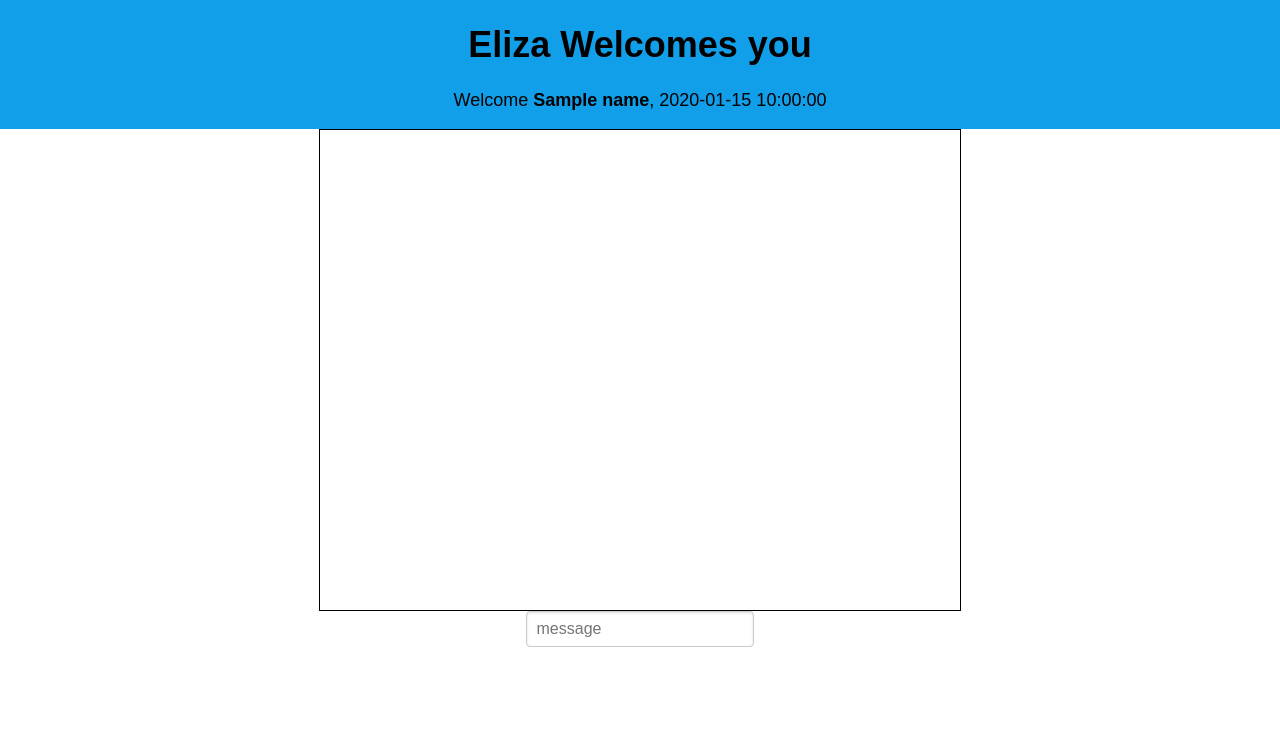
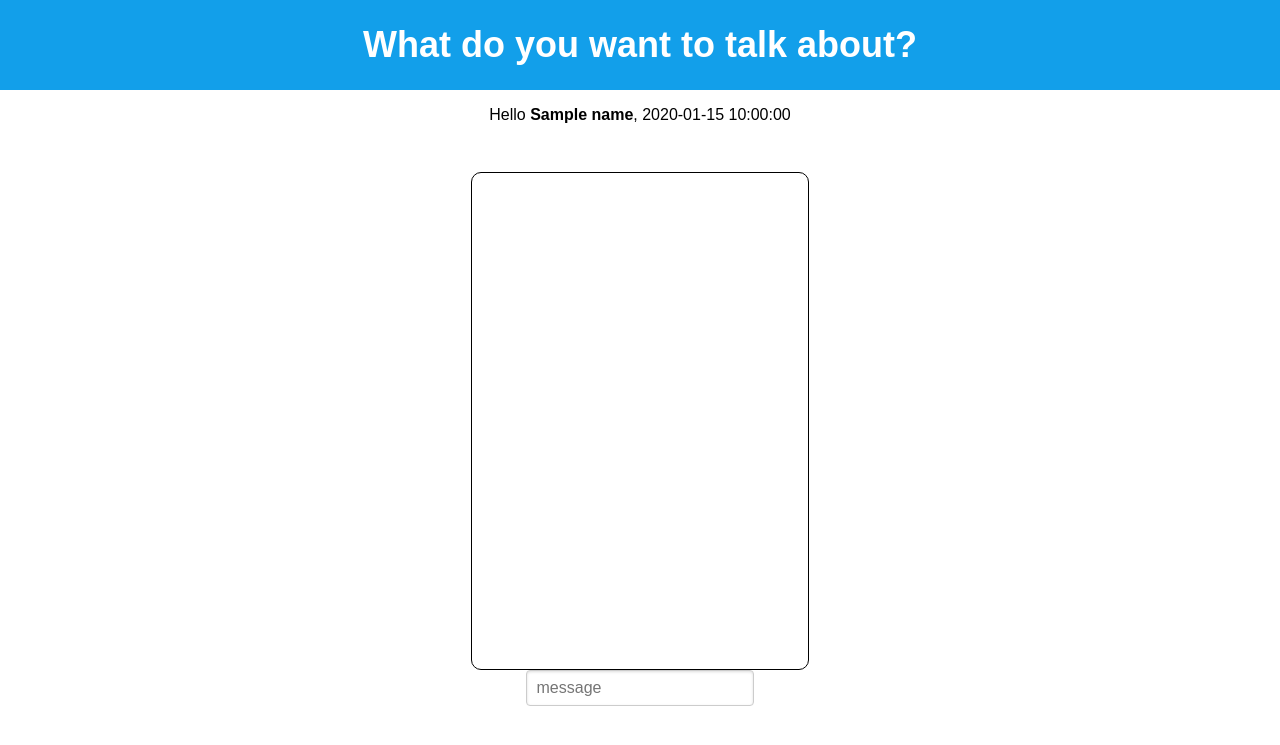
Before and after one commit to Izueh/eliza, a Flask app: template templates/index.html in a window 1280 px wide. Shown: the top 745 px of the page. Run offline with Flask 2, Linux system fonts and the light colour scheme; the template is opened without the code that fills it: most values are stand-ins (such as "Sample title", 1, 10 or a date in 2020).

Commit message:
more styling

```diff
--- a/app.py
+++ b/app.py
@@ -8,11 +8,10 @@ app = Flask(__name__)
 
 @app.route('/eliza', methods=['GET', 'POST'])
 def index():
-
     if request.method == 'GET':
         return render_template('index.html')
     elif request.method == 'POST':
-        return render_template('index.html',name=request.form["name"], date=datetime.datetime.now().strftime("%b %d %Y, %X"))
+        return render_template('index.html',name=request.form["name"], date=datetime.datetime.now().strftime("%b %d %Y %X"))
 
 
 @app.route('/eliza/DOCTOR', methods=['POST'])
--- a/static/css/style.css
+++ b/static/css/style.css
@@ -1,9 +1,22 @@
-
+.h1{
+    font-family: 'Roboto',sans-serif;
+}
+.p{
+    font-family: 'Roboto', sans-serif;
+}
 .chatbox {
-    width: 40em;
+    width: 20em;
     height: 30em;
+    padding: 0.5em 0.5em 0.5em 0.5em;
     border: 1px solid black;
     margin: 0 auto;
+    -moz-border-radius: 10px;
+    -webkit-border-radius: 10px;
+    border-radius: 10px;
+    text-align: left;
+    overflow-y: scroll;
+    word-wrap: break-word;
+    margin-top: 2em;
 }
 
 .header{
@@ -12,23 +25,9 @@
     text-align: center;
 }
 
-
-.message-sent {
-    border-radius: inherit;
-    background-color: #11557C;
-    border-bottom-color: white;
-    color: ghostwhite;
-    text-align: left;
+.message{
+    font-family: 'Roboto', sans-serif;
+    font-size: 1em;
+    padding: 1em 1em 1em 1em;
+    color: black;
 }
-
-.content-input {
-    margin: auto;
-}
-
-.message-received {
-    border-radius: inherit;
-    border-bottom-color: white;
-    background-color: grey;
-    color: black;
-    text-align: right;
-}
--- a/static/js/chatform.js
+++ b/static/js/chatform.js
@@ -16,6 +16,7 @@ $(document).ready(function () {
             data: request,
             success: function (data) {
                 showResponse(data);
+                document.getElementById('chatForm').reset();
             }
         });
     })
@@ -24,11 +25,12 @@ $(document).ready(function () {
 
 function showRequest() {
     var chatBox = $('#chatBox');
-    var message = 'human: ' + $('#message').val();
+    var message = '<span class="message">'+'human: ' + $('#message').val()+'</span>';
     $(chatBox).append(message + '<br>');
 }
 
 function showResponse(responseText) {
     var chatBox = $('#chatBox');
-    $(chatBox).append('eliza:' + responseText.eliza + '<br>');
+    var message = '<span class="message">' + 'eliza: '+ responseText.eliza + '</span>';
+    $(chatBox).append(message + '<br>');
 }
--- a/templates/index.html
+++ b/templates/index.html
@@ -4,32 +4,39 @@
     <title>Eliza</title>
     <link rel="stylesheet" href={{ url_for('static',filename='css/pure.css') }} type="text/css"/>
     <link rel="stylesheet" href="static/css/style.css" type="text/css">
+    <link href="https://fonts.googleapis.com/css?family=Roboto" rel="stylesheet">
 </head>
 <body>
 
 <div class="pure-g">
     <div class="pure-u-1 header">
-        <h1>Eliza Welcomes you</h1>
+        {% if not name %}
+            <h1 style="color: white">Hi I'm Eliza</h1>
+        {% else %}
+            <h1 style="color: white">What do you want to talk about?</h1>
+        {% endif %}
 
+    </div>
+    <div class="pure-u-1">
         {% if not name %}
             <form class="pure-form" method="post" action="/eliza">
                 <fieldset>
-                    <legend>What is your name?</legend>
+                    <legend style="color: black">What is your name?</legend>
                     <input class="content-input" type="text" placeholder="name" name="name">
                     <input type="submit" class="pure-button pure-button-primary">
                 </fieldset>
             </form>
 
         {% else %}
-            <p>
-                Welcome <b>{{ name }}</b>, {{ date }}
+            <p style="color: black">
+                Hello <b>{{ name }}</b>, {{ date }}
             </p>
         {% endif %}
     </div>
     {% if name %}
+
         <div class="pure-u-1">
             <div class="chatbox" id="chatBox"></div>
-
             <form id="chatForm" class="pure-form">
                 <input type="text" id="message" name="message" placeholder="message"/>
             </form>
```
Lines whose indentation alone changed are shown as unchanged.
